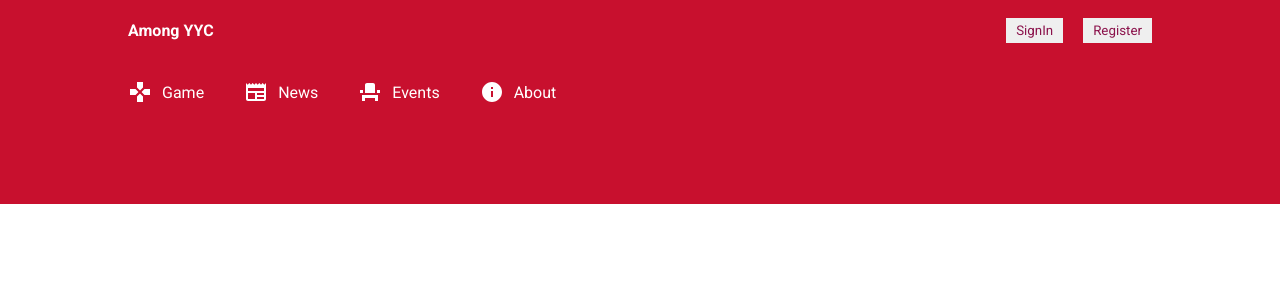
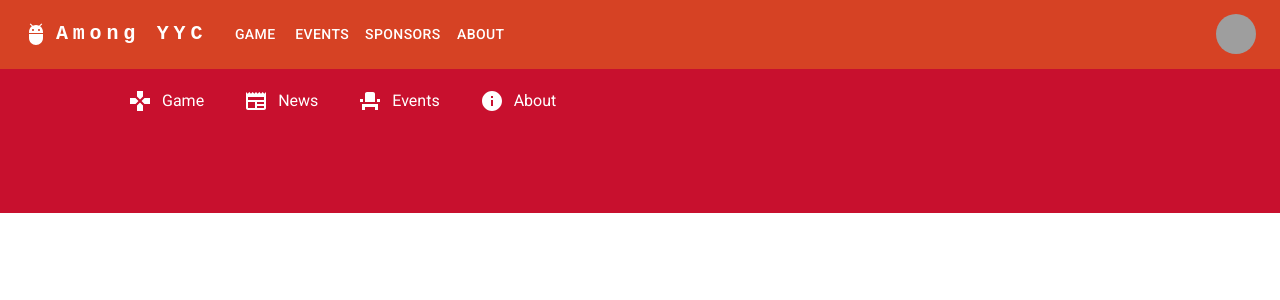
Before and after one commit to elgorhythm/amongYYC-client, a React (Create React App) app: page / in a window 1280 px wide. Shown: the top 300 px of the page. Built offline with nearby package versions, Linux system fonts and the light colour scheme; grey boxes are pictures that could not be loaded.

Commit message:
Created a new NavBar from MUI

```diff
--- a/src/components/navbar/NavBar.jsx
+++ b/src/components/navbar/NavBar.jsx
@@ -1,18 +1,162 @@
-import React from "react";
-import "./navBar.css"
+import * as React from "react";
+import AppBar from "@mui/material/AppBar";
+import Box from "@mui/material/Box";
+import Toolbar from "@mui/material/Toolbar";
+import IconButton from "@mui/material/IconButton";
+import Typography from "@mui/material/Typography";
+import Menu from "@mui/material/Menu";
+import MenuIcon from "@mui/icons-material/Menu";
+import Container from "@mui/material/Container";
+import Avatar from "@mui/material/Avatar";
+import Button from "@mui/material/Button";
+import Tooltip from "@mui/material/Tooltip";
+import MenuItem from "@mui/material/MenuItem";
+import AdbIcon from "@mui/icons-material/Adb";
 
-const NavBar = () => {
+const pages = ["Game", "Events", "Sponsors", "About"];
+const settings = ["Profile", "Account", "Dashboard", "Logout"];
+
+const ResponsiveAppBar = () => {
+  const [anchorElNav, setAnchorElNav] = React.useState(null);
+  const [anchorElUser, setAnchorElUser] = React.useState(null);
+
+  const handleOpenNavMenu = (event) => {
+    setAnchorElNav(event.currentTarget);
+  };
+  const handleOpenUserMenu = (event) => {
+    setAnchorElUser(event.currentTarget);
+  };
+
+  const handleCloseNavMenu = () => {
+    setAnchorElNav(null);
+  };
+
+  const handleCloseUserMenu = () => {
+    setAnchorElUser(null);
+  };
+  const appBarStyle = { backgroundColor: "#d64224" };
   return (
-    <div className="navBar">
-      <div className="navContainer">
-        <span className="logo">Among YYC</span>
-        <div className="navItems">
-            <button className="navButton">SignIn</button>
-            <button className="navButton">Register</button>
-        </div>
-      </div>
-    </div>
+    <AppBar position="static" style={appBarStyle}>
+      <Container maxWidth="xl">
+        <Toolbar disableGutters>
+          <AdbIcon sx={{ display: { xs: "none", md: "flex" }, mr: 1 }} />
+          <Typography
+            variant="h6"
+            noWrap
+            component="a"
+            href="/"
+            sx={{
+              mr: 2,
+              display: { xs: "none", md: "flex" },
+              fontFamily: "monospace",
+              fontWeight: 700,
+              letterSpacing: ".3rem",
+              color: "inherit",
+              textDecoration: "none",
+            }}
+          >
+            Among YYC
+          </Typography>
+
+          <Box sx={{ flexGrow: 1, display: { xs: "flex", md: "none" } }}>
+            <IconButton
+              size="large"
+              aria-label="account of current user"
+              aria-controls="menu-appbar"
+              aria-haspopup="true"
+              onClick={handleOpenNavMenu}
+              color="inherit"
+            >
+              <MenuIcon />
+            </IconButton>
+            <Menu
+              id="menu-appbar"
+              anchorEl={anchorElNav}
+              anchorOrigin={{
+                vertical: "bottom",
+                horizontal: "left",
+              }}
+              keepMounted
+              transformOrigin={{
+                vertical: "top",
+                horizontal: "left",
+              }}
+              open={Boolean(anchorElNav)}
+              onClose={handleCloseNavMenu}
+              sx={{
+                display: { xs: "block", md: "none" },
+              }}
+            >
+              {pages.map((page) => (
+                <MenuItem key={page} onClick={handleCloseNavMenu}>
+                  <Typography textAlign="center">{page}</Typography>
+                </MenuItem>
+              ))}
+            </Menu>
+          </Box>
+          <AdbIcon sx={{ display: { xs: "flex", md: "none" }, mr: 1 }} />
+          <Typography
+            variant="h5"
+            noWrap
+            component="a"
+            href=""
+            sx={{
+              mr: 2,
+              display: { xs: "flex", md: "none" },
+              flexGrow: 1,
+              fontFamily: "monospace",
+              fontWeight: 700,
+              letterSpacing: ".3rem",
+              color: "inherit",
+              textDecoration: "none",
+            }}
+          >
+            LOGO
+          </Typography>
+          <Box sx={{ flexGrow: 1, display: { xs: "none", md: "flex" } }}>
+            {pages.map((page) => (
+              <Button
+                key={page}
+                onClick={handleCloseNavMenu}
+                sx={{ my: 2, color: "white", display: "block" }}
+              >
+                {page}
+              </Button>
+            ))}
+          </Box>
+
+          <Box sx={{ flexGrow: 0 }}>
+            <Tooltip title="Open settings">
+              <IconButton onClick={handleOpenUserMenu} sx={{ p: 0 }}>
+                <Avatar alt="Remy Sharp" src="/static/images/avatar/2.jpg" />
+              </IconButton>
+            </Tooltip>
+            <Menu
+              sx={{ mt: "45px" }}
+              id="menu-appbar"
+              anchorEl={anchorElUser}
+              anchorOrigin={{
+                vertical: "top",
+                horizontal: "right",
+              }}
+              keepMounted
+              transformOrigin={{
+                vertical: "top",
+                horizontal: "right",
+              }}
+              open={Boolean(anchorElUser)}
+              onClose={handleCloseUserMenu}
+            >
+              {settings.map((setting) => (
+                <MenuItem key={setting} onClick={handleCloseUserMenu}>
+                  <Typography textAlign="center">{setting}</Typography>
+                </MenuItem>
+              ))}
+            </Menu>
+          </Box>
+        </Toolbar>
+      </Container>
+    </AppBar>
   );
 };
-
-export default NavBar;
+export default ResponsiveAppBar;
```
